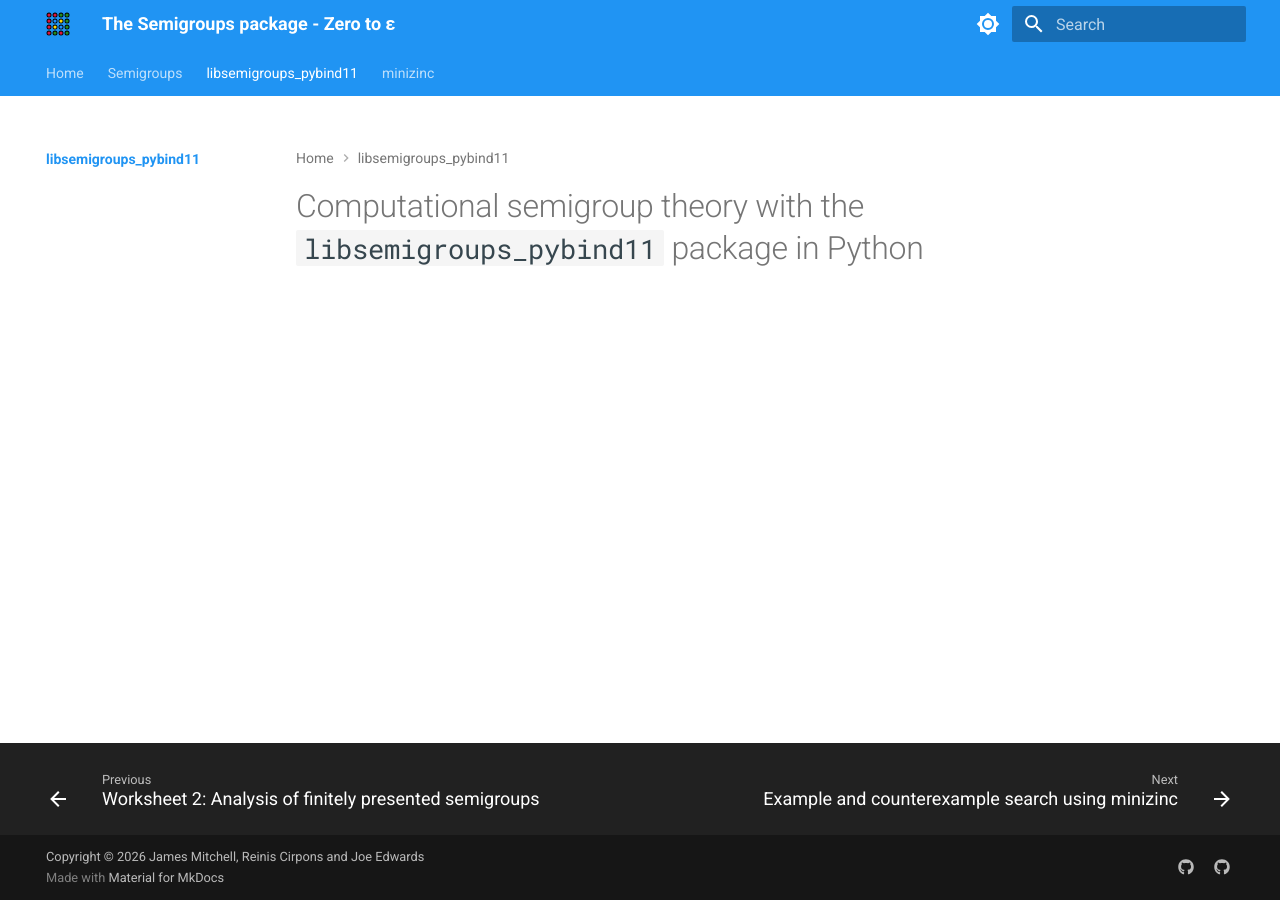
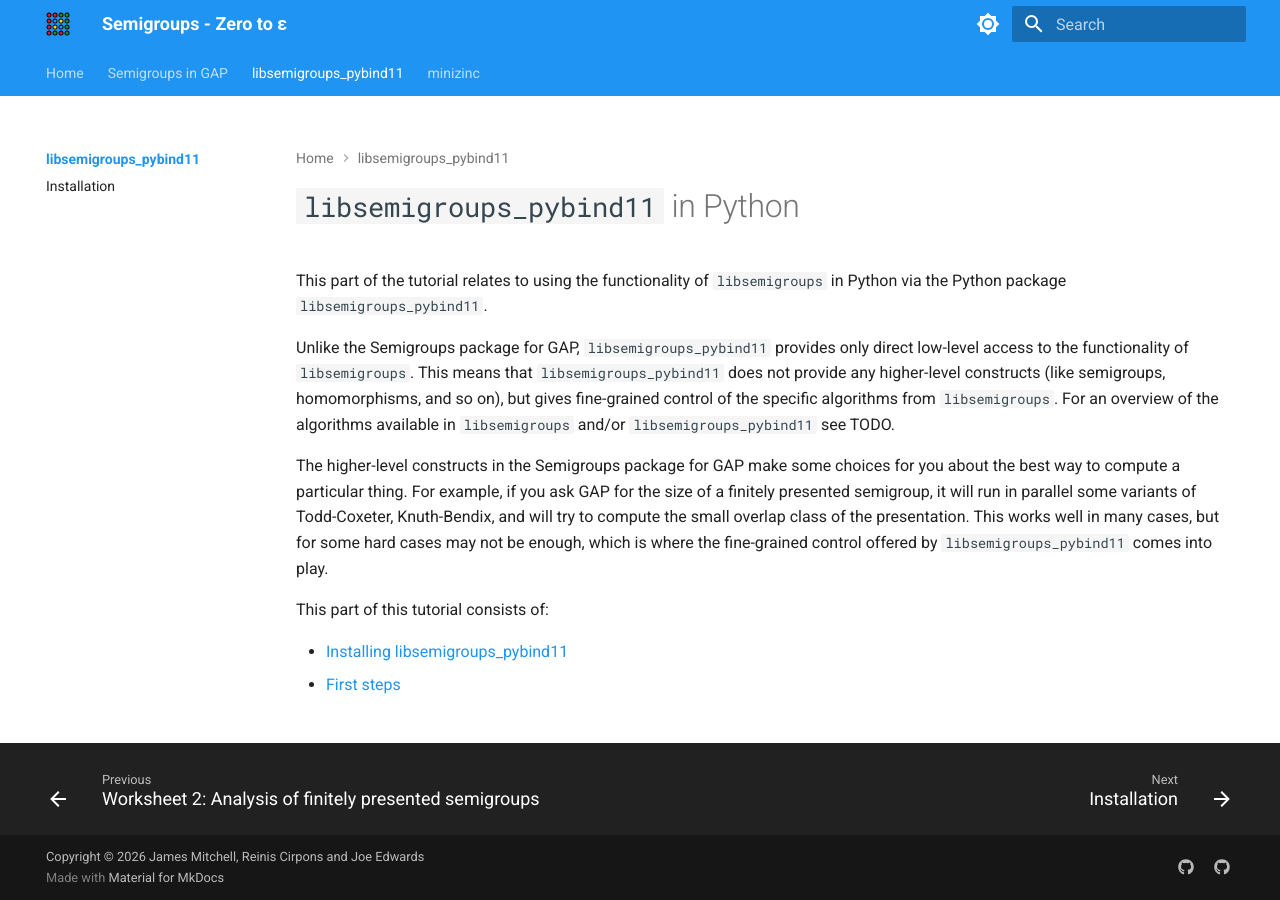
Before and after one commit to libsemigroups/tutorial, an MkDocs documentation site: the page built from docs/libsemigroups_pybind11/index.md, in a window 1280 px wide. Built offline with MkDocs 1.6.1 and Material for MkDocs 9.7.7, drawn with Linux system fonts in a browser that asks for light colours.

Commit message:
Start to add Python tutorial

```diff
--- a/docs/libsemigroups_pybind11/index.md
+++ b/docs/libsemigroups_pybind11/index.md
@@ -1 +1,26 @@
-# Computational semigroup theory with the `libsemigroups_pybind11` package in Python
+# `libsemigroups_pybind11` in Python
+
+<!-- TODO links-->
+
+This part of the tutorial relates to using the functionality of `libsemigroups`
+in Python via the Python package `libsemigroups_pybind11`.
+
+Unlike the Semigroups package for GAP, `libsemigroups_pybind11` provides only
+direct low-level access to the functionality of `libsemigroups`. This means
+that `libsemigroups_pybind11` does not provide any higher-level constructs
+(like semigroups, homomorphisms, and so on), but gives fine-grained control of
+the specific algorithms from `libsemigroups`. For an overview of the algorithms
+available in `libsemigroups` and/or `libsemigroups_pybind11` see TODO.
+
+The higher-level constructs in the Semigroups package for GAP make some choices
+for you about the best way to compute a particular thing. For example, if you
+ask GAP for the size of a finitely presented semigroup, it will run in parallel
+some variants of Todd-Coxeter, Knuth-Bendix, and will try to compute the small
+overlap class of the presentation. This works well in many cases, but for some
+hard cases may not be enough, which is where the fine-grained control offered
+by `libsemigroups_pybind11` comes into play.
+
+This part of this tutorial consists of:
+
+- [Installing libsemigroups_pybind11](install.md)
+- [First steps](first-steps.md)
--- a/mkdocs.yml
+++ b/mkdocs.yml
@@ -1,8 +1,8 @@
-site_name: The Semigroups package - Zero to ε
+site_name: Semigroups - Zero to ε
 
 nav:
   - Home: index.md
-  - Semigroups:
+  - Semigroups in GAP:
       - gap/index.md
       - Installation: gap/install.md
       - "The GAP Session": gap/session.md
@@ -10,6 +10,7 @@ nav:
       - "Worksheet 2: Analysis of finitely presented semigroups": gap/worksheet2.md
   - libsemigroups_pybind11:
       - libsemigroups_pybind11/index.md
+      - Installation: libsemigroups_pybind11/install.md
   - minizinc:
       - minizinc/index.md
 
```
Also changed, not shown: docs/libsemigroups_pybind11/first-steps.md (added, +8 -0 lines), docs/libsemigroups_pybind11/install.md (added, +77 -0 lines), docs/libsemigroups_pybind11/libsemigroups_pybind11.yml (added, +10 -0 lines), 1 other file.
